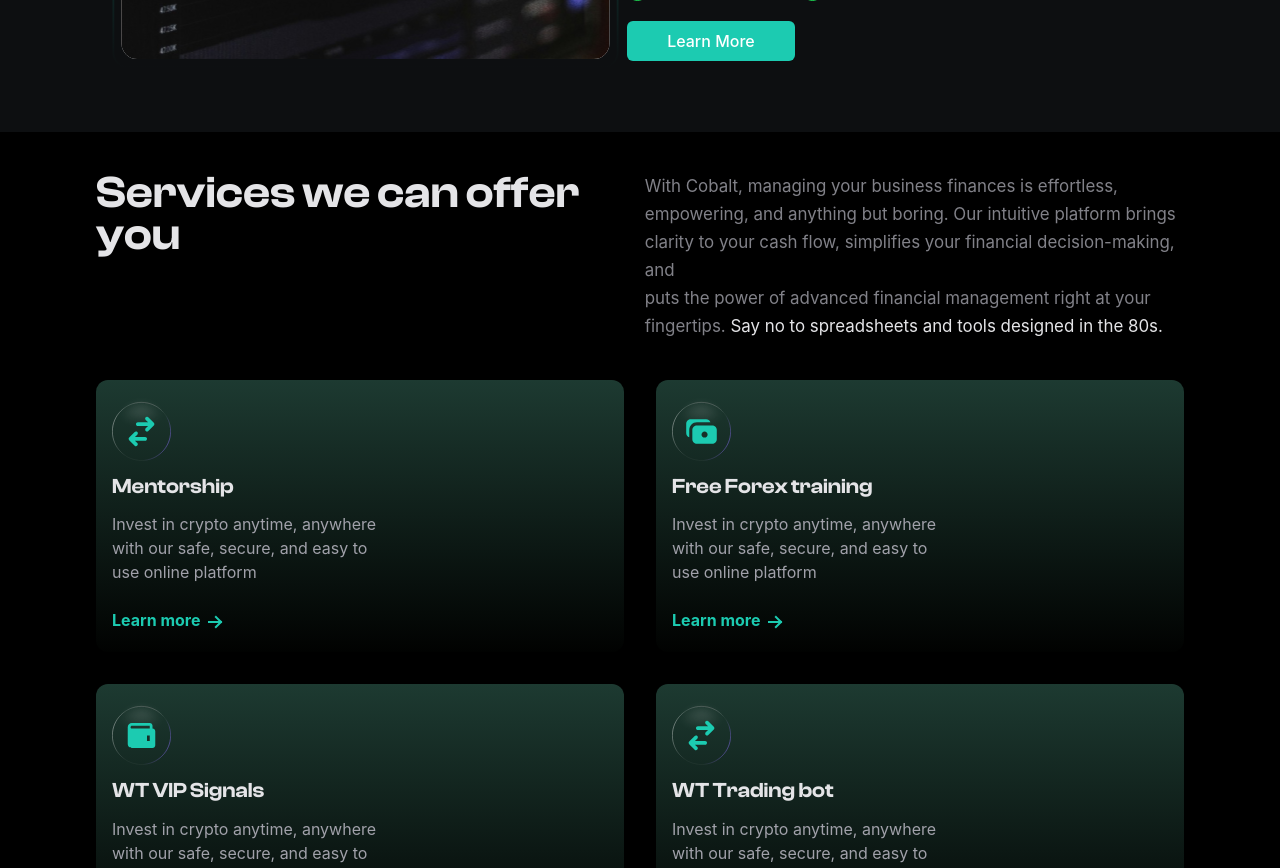
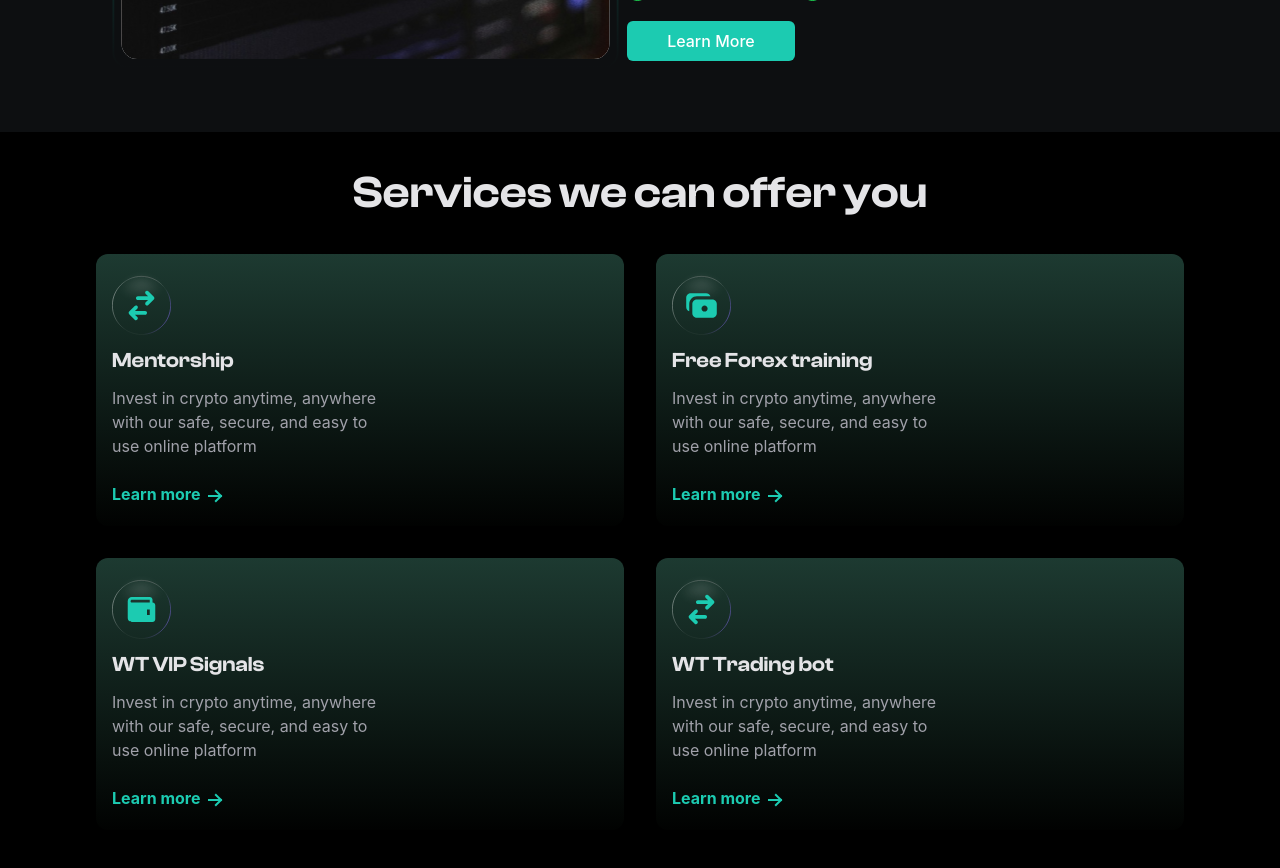
Before and after one commit to saviourpromise/Crystals, a React (Create React App) app: page / in a window 1280 px wide. Shown: the part 1140-2008 px from the top of the page. Built offline with nearby package versions, Linux system fonts and the light colour scheme.

Commit message:
added changes

```diff
--- a/src/App.css
+++ b/src/App.css
@@ -71,6 +71,7 @@
   width: 100%;
   top: 0%;
   background-color: black;
+  z-index: 1;
 }
 
 /* Handle */
--- a/src/Components/Hero.jsx
+++ b/src/Components/Hero.jsx
@@ -7,7 +7,7 @@
  {
     return (
         <div className="flex flex-col gap-4 justify-center items-center mx:h-[250px] h-[250px] edi">
-            <p className="font-bold capitalize mx:text-[36px] mx:mt-40 mx:leading-[80px] text-[77px] leading-[94.71px] text-[#e4e4e7] logo">
+            <p className="font-bold capitalize mx:text-[36px] mt-20 mx:mt-40 mx:leading-[80px] text-[77px] leading-[94.71px] text-[#e4e4e7] logo">
               {mainText}
             </p>
             <p className="text-[16.9px] mx:pb-36 font-normal leading-7 text-[#A1A1AA] text-center int">
--- a/src/Landing/Landing.jsx
+++ b/src/Landing/Landing.jsx
@@ -110,11 +110,11 @@
                 </div>
             </div>
 
-            <div className="flex mx:px-0 mx:justify-center mx:gap-2 mx:items-center mx:flex-col px-24 justify-between py-10">
-                <p className="font-semibold unv mx:text-center mx:text-[28px] mx:leading-[49px] text-[45px] leading-[41.5px] text-[#e4e4e7]">
+            <div className="flex mx:px-0 justify-center mx:gap-2 items-center mx:flex-col px-24 py-10">
+                <p className="font-semibold unv text-center mx:text-[28px] mx:leading-[49px] text-[45px] leading-[41.5px] text-[#e4e4e7]">
                     Services we can offer you
                 </p>
-                <p className="font-normal mx:text-center int mx:text-[12px] mx:leading-6 text-[16.9px] leading-7 text-[#A1A1AACC]">
+                {/* <p className="font-normal mx:text-center int mx:text-[12px] mx:leading-6 text-[16.9px] leading-7 text-[#A1A1AACC]">
                     With Cobalt, managing your business finances is effortless, <br />
                     empowering, and anything but boring. Our intuitive platform brings{" "}
                     <br />
@@ -125,7 +125,7 @@
                     <span className="text-[#E4E4E7]">
                         Say no to spreadsheets and tools designed in the 80s.
                     </span>
-                </p>
+                </p> */}
             </div>
 
             <div className="flex md:grid md:grid-cols-2 md:gap-8 mx:flex-col mx:px-0 mx:items-center mx:justify-center mx:gap-4 px-24 justify-between pb-20">
```
